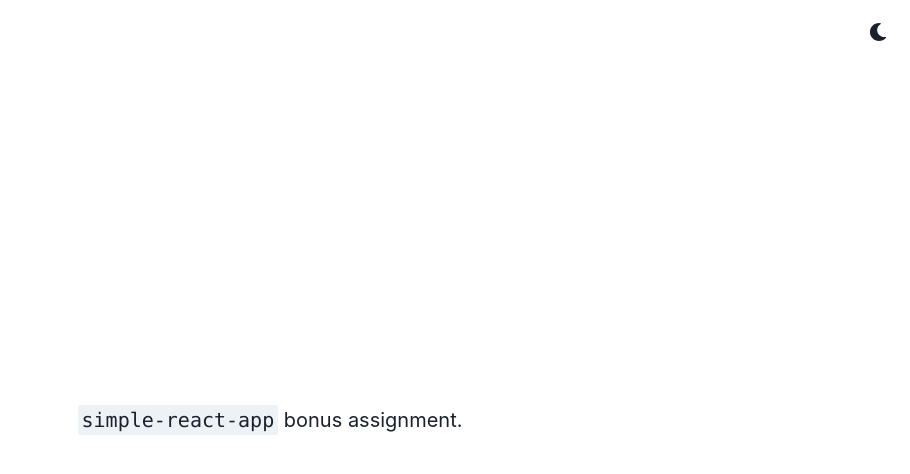
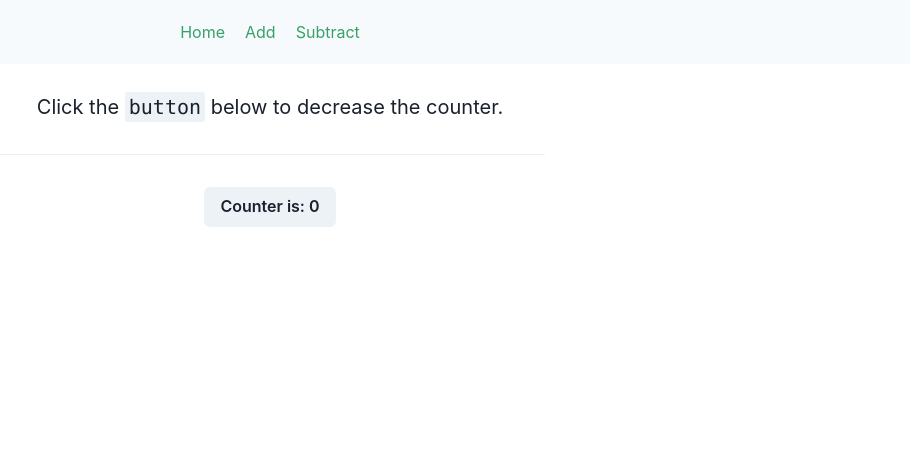
Before and after one commit to schafric/web-apps-bonus, a React (Create React App) app: page /subtract in a window 1280 px wide. Shown: the top 474 px of the page, without its empty margins (370-1280 px from the left). Built offline with nearby package versions, Linux system fonts and the light colour scheme.

Commit message:
add routing and add/subtract pages

```diff
--- a/src/App.js
+++ b/src/App.js
@@ -1,28 +1,49 @@
-import React from 'react';
+import React, { useState } from 'react';
 import {
   ChakraProvider,
-  Box,
-  Text,
-  VStack,
-  Code,
-  Grid,
+  Link,
+  Flex,
+  Container,
   theme,
 } from '@chakra-ui/react';
-import { ColorModeSwitcher } from './ColorModeSwitcher';
+import {
+  BrowserRouter as Router,
+  Routes,
+  Route,
+  Link as RouterLink,
+} from "react-router-dom";
+import Add from './pages/Add';
+import Substract from './pages/Subtract';
+import Home from './pages/Home';
 
 function App() {
+  const [counter, setCounter] = useState(0);
+
+  const increment = () => setCounter(counter + 1);
+  const decrement = () => setCounter(counter - 1);
+
   return (
     <ChakraProvider theme={theme}>
-      <Box textAlign="center" fontSize="xl">
-        <Grid minH="100vh" p={3}>
-          <ColorModeSwitcher justifySelf="flex-end" />
-          <VStack spacing={8}>
-            <Text>
-              <Code fontSize="xl">simple-react-app</Code> bonus assignment.
-            </Text>
-          </VStack>
-        </Grid>
-      </Box>
+      <Router>
+        <Flex p="20px 0" align="center" justify="center" as="header" top={0} left={0} position="fixed" bg="gray.50" w="100%">
+          <Link color="green.500" p="0 10px" as={RouterLink} to='/'>
+            Home
+          </Link>
+          <Link color="green.500" p="0 10px" as={RouterLink} to='/add'>
+            Add
+          </Link>
+          <Link color="green.500" p="0 10px" as={RouterLink} to='/subtract'>
+            Subtract
+          </Link>
+        </Flex>
+        <Container as="main" pt="20">
+          <Routes>
+            <Route exact path="/" element={<Home />} />
+            <Route path="/add" element={<Add counter={counter} increment={increment} />} />
+            <Route path="/subtract" element={<Substract counter={counter} decrement={decrement} />} />
+          </Routes>
+        </Container>
+      </Router>
     </ChakraProvider>
   );
 }
--- /dev/null
+++ b/src/pages/Add.js
@@ -0,0 +1,30 @@
+import React from 'react';
+import {
+  Box,
+  Text,
+  VStack,
+  Code,
+  Grid,
+  Button,
+  Divider,
+} from '@chakra-ui/react';
+
+function Add({ counter, increment }) {
+  return (
+    <Box textAlign="center" fontSize="xl">
+        <Grid minH="100vh" p={3}>
+            <VStack spacing={8}>
+                <Text>
+                    Click the <Code fontSize="xl">button</Code> below to increase the counter.
+                </Text>
+
+                <Divider />
+
+                <Button onClick={increment}>Counter is: {counter}</Button>
+            </VStack>
+        </Grid>
+    </Box>
+  );
+}
+
+export default Add;
--- /dev/null
+++ b/src/pages/Home.js
@@ -0,0 +1,24 @@
+import React from 'react';
+import {
+  Box,
+  Text,
+  VStack,
+  Grid,
+} from '@chakra-ui/react';
+
+function Home() {
+  return (
+    <Box textAlign="center" fontSize="xl">
+        <Grid minH="100vh" p={3}>
+            <VStack spacing={8}>
+                <Text>
+                    Welcome to Bonus assignment home.<br />
+                    Use navigation to navigate to add / subtract page, where you can play around with counter.
+                </Text>
+            </VStack>
+        </Grid>
+    </Box>
+  );
+}
+
+export default Home;
--- /dev/null
+++ b/src/pages/Subtract.js
@@ -0,0 +1,30 @@
+import React from 'react';
+import {
+  Box,
+  Text,
+  VStack,
+  Code,
+  Grid,
+  Button,
+  Divider,
+} from '@chakra-ui/react';
+
+function Substract({ counter, decrement }) {
+
+  return (
+    <Box textAlign="center" fontSize="xl">
+        <Grid minH="100vh" p={3}>
+            <VStack spacing={8}>
+                <Text>
+                    Click the <Code fontSize="xl">button</Code> below to decrease the counter.
+                </Text>
+                <Divider />
+
+                <Button onClick={decrement}>Counter is: {counter}</Button>
+            </VStack>
+        </Grid>
+    </Box>
+  );
+}
+
+export default Substract;
```
